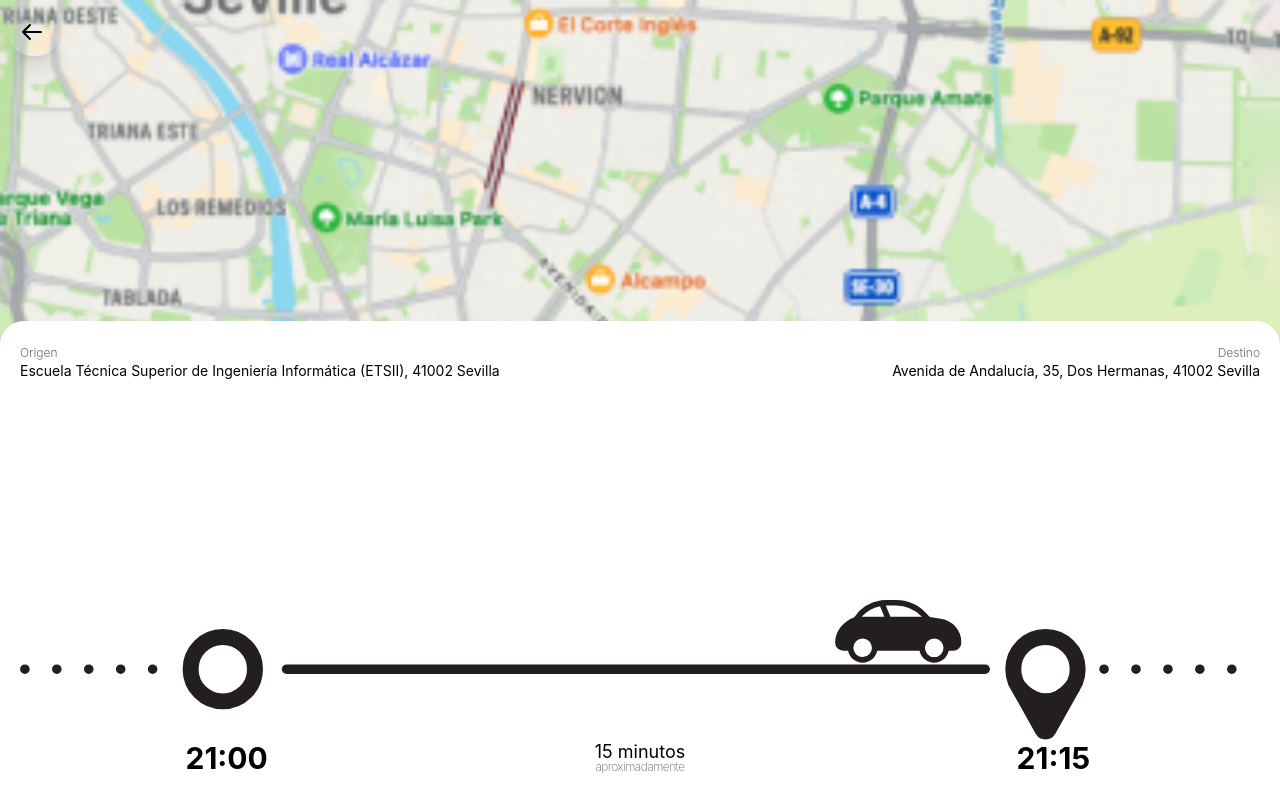
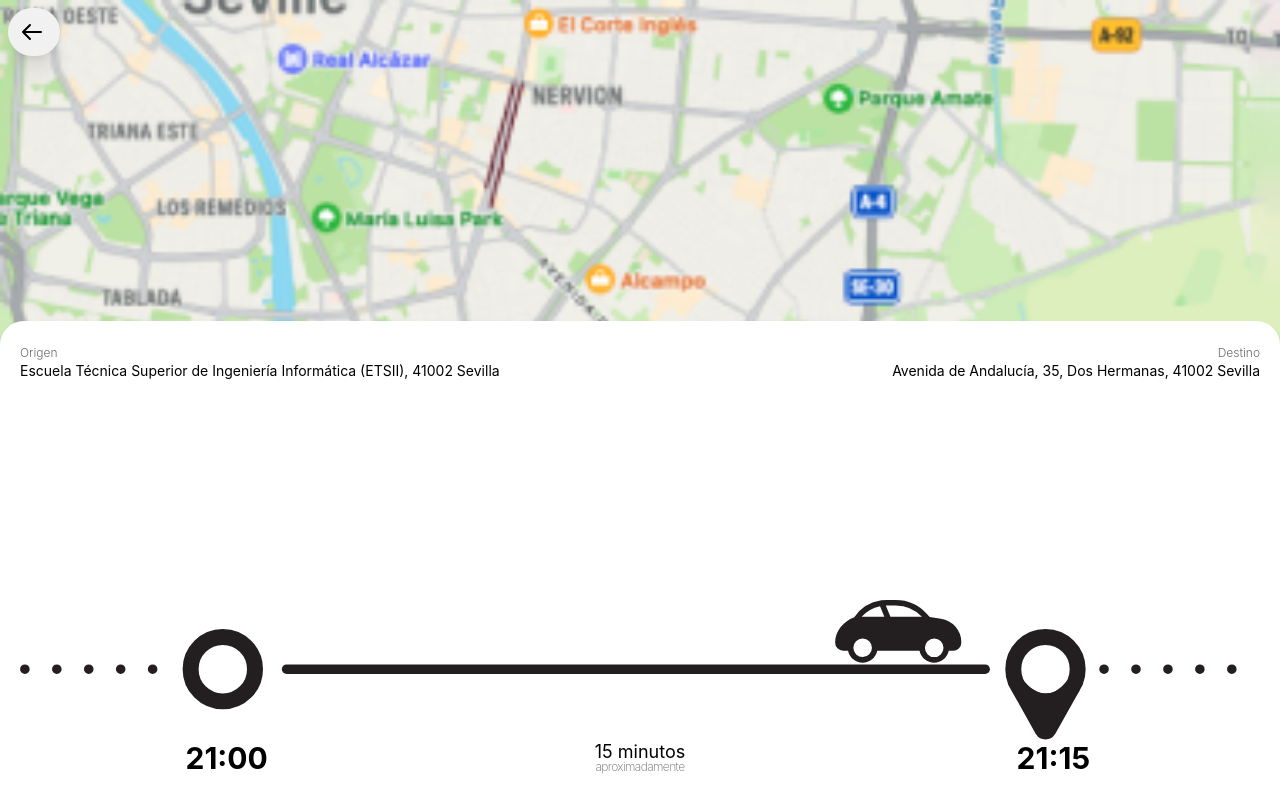
Before and after one commit to ISPP-Grupo5/BugaLink, a Next.js app in the folder bugalink-frontend/: page /ride/V1StGXR8_Z5jdHi6B-myT/map in a window 1280 px wide. Shown: the top 798 px of the page. Built offline with nearby package versions, Linux system fonts and the light colour scheme.

Commit message:
Minor changes

```diff
--- a/bugalink-frontend/components/Layout/index.tsx
+++ b/bugalink-frontend/components/Layout/index.tsx
@@ -4,7 +4,7 @@ export default function Layout({ children }) {
   return (
     // Transition animation between pages
     <motion.div
-      className="w-full h-screen bg-base text-black font-lato"
+      className="w-full h-screen bg-baseOrigin text-black font-lato"
       initial={{ x: 300, opacity: 0 }}
       animate={{ x: 0, opacity: 1 }}
       exit={{ x: 300, opacity: 0 }}
--- a/bugalink-frontend/components/buttons/Back/index.tsx
+++ b/bugalink-frontend/components/buttons/Back/index.tsx
@@ -4,7 +4,7 @@ export default function BackButton() {
   return (
     <Link
       href="/#/"
-      className="fixed top-2 left-2 pl-3 pr-2 py-3 rounded-full shadow-xl bg-base"
+      className="fixed top-2 left-2 pl-3 pr-2 py-3 rounded-full shadow-xl bg-baseOrigin"
     >
       <svg
         xmlns="http://www.w3.org/2000/svg"
```
